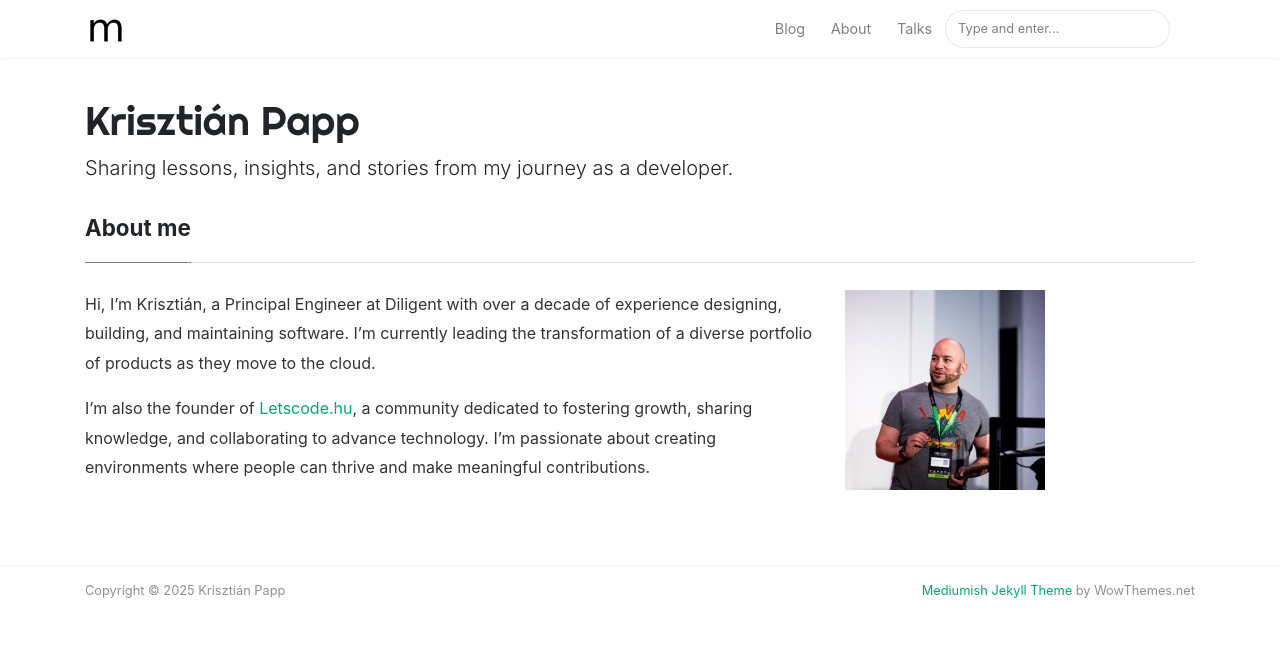
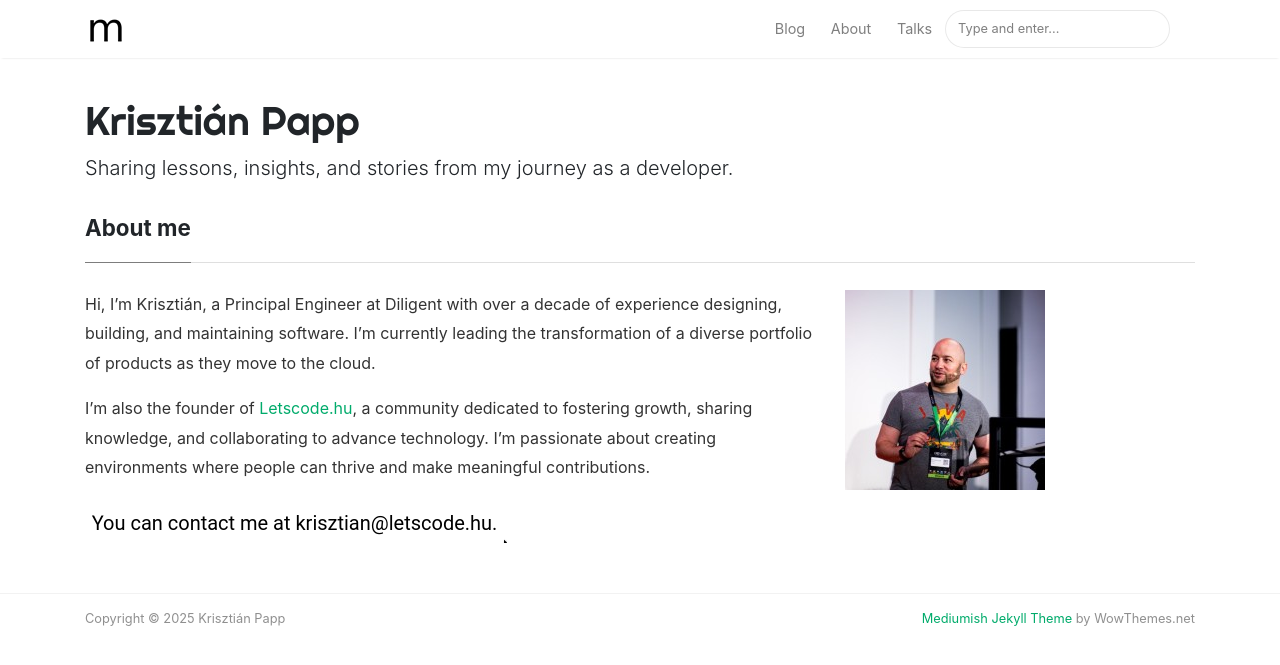
Before and after one commit to Tacsiazuma/Tacsiazuma.github.io, a Jekyll site: the page built from _pages/about.md, in a window 1280 px wide. Shown: the top 665 px of the page. Built offline with Jekyll 4.4.1, drawn with Linux system fonts in a browser that asks for light colours; nearby versions of some CDN libraries.

Commit message:
contact added

```diff
--- a/_pages/about.md
+++ b/_pages/about.md
@@ -11,7 +11,7 @@ comments: false
 <p>Hi, I’m Krisztián, a Principal Engineer at Diligent with over a decade of experience designing, building, and maintaining software. I’m currently leading the transformation of a diverse portfolio of products as they move to the cloud.</p>
 <p>
 I’m also the founder of <a href="https://letscode.hu">Letscode.hu</a>, a community dedicated to fostering growth, sharing knowledge, and collaborating to advance technology. I’m passionate about creating environments where people can thrive and make meaningful contributions.</p>
-
+<img src="/assets/images/contact.png"/>
 </div>
 <div class="col-md-4">
     <img src="/assets/images/me.jpeg" >
```
Also changed, not shown: assets/images/contact.png (added).
